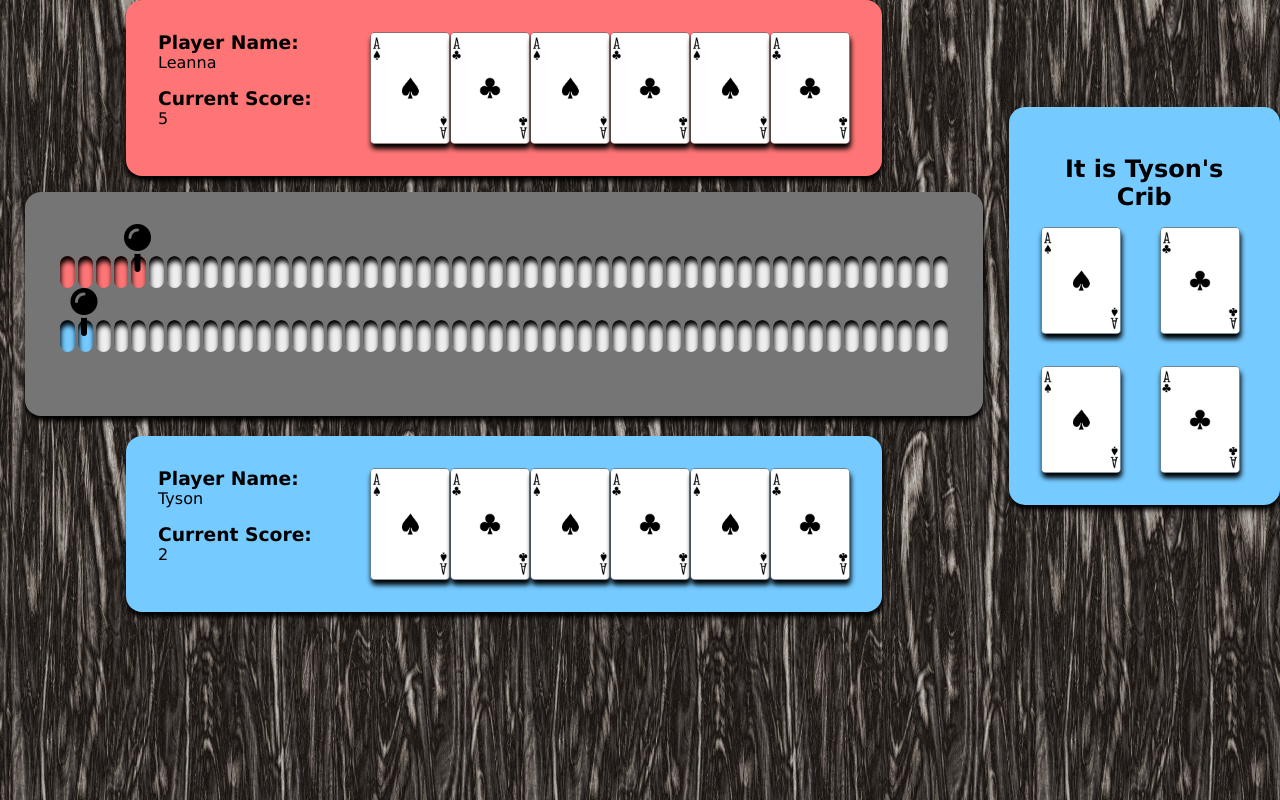
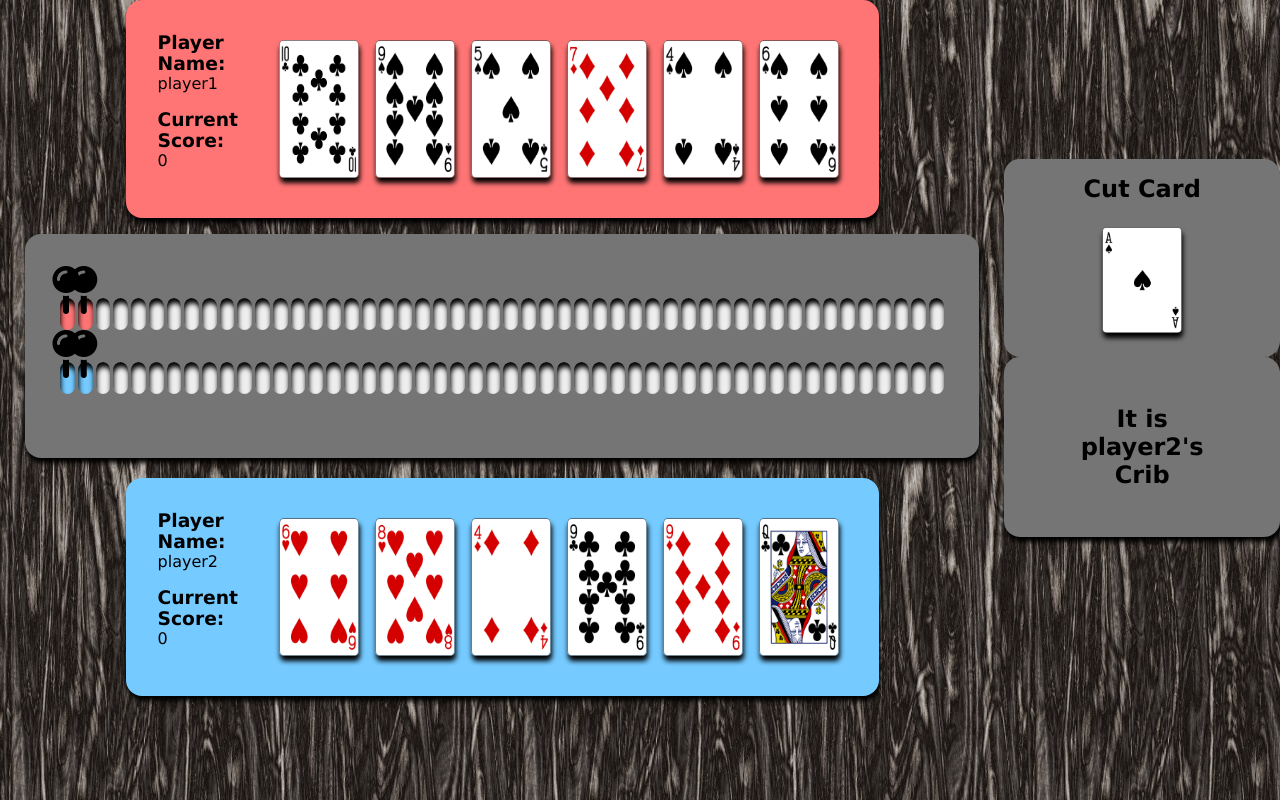
Before and after one commit to TyR404/Cribbage, a plain HTML site: page index.html in a window 1280 px wide. Drawn offline with Linux system fonts and the light colour scheme.

Commit message:
Add basic UI render method

```diff
--- a/index.html
+++ b/index.html
@@ -29,13 +29,13 @@
         </div>
       </div>
 
-      <table>
+      <table class="cribbage-board">
         <tr class="player1">
-          <td class="scored"></td>
-          <td class="scored"></td>
-          <td class="scored"></td>
-          <td class="scored"></td>
-          <td class="scored"><i class="fa-sharp fa-solid fa-map-pin"></i></td>
+          <td><i class="fa-sharp fa-solid fa-map-pin"></i></td>
+          <td></td>
+          <td></td>
+          <td></td>
+          <td></td>
           <td></td>
           <td></td>
           <td></td>
@@ -83,8 +83,8 @@
           <td></td>
         </tr>
         <tr class="player2">
-          <td class="scored"></td>
-          <td class="scored"><i class="fa-sharp fa-solid fa-map-pin"></i></td>
+          <td><i class="fa-sharp fa-solid fa-map-pin"></i></td>
+          <td></td>
           <td></td>
           <td></td>
           <td></td>
@@ -155,10 +155,16 @@
     </main>
 
     <aside>
+      <div class="cut-card-container">
+        <h2>Cut Card</h2>
+        <div class="cut-card">
+          <img src="Pictures\card_AS.png" alt="" class="card" />
+        </div>
+      </div>
       <div class="crib">
         <h2 class="crib-owner">It is Tyson's Crib</h2>
         <div class="crib-hand">
-          <img src="Pictures\card_AS.png" alt="" class="card" />
+          <img src="Pictures\card_BACK.png" alt="" class="card" />
           <img src="Pictures\card_AC.png" alt="" class="card" />
           <img src="Pictures\card_AS.png" alt="" class="card" />
           <img src="Pictures\card_AC.png" alt="" class="card" />
--- a/scripts/app.js
+++ b/scripts/app.js
@@ -34,10 +34,7 @@ Deck.prototype.shuffle = function () {
     currentIndex--;
 
     // And swap it with the current element.
-    [this.cards[currentIndex], this.cards[randomIndex]] = [
-      this.cards[randomIndex],
-      this.cards[currentIndex],
-    ];
+    [this.cards[currentIndex], this.cards[randomIndex]] = [this.cards[randomIndex], this.cards[currentIndex]];
   }
 };
 
@@ -62,21 +59,7 @@ function Card(suit, rank) {
 }
 
 Card.prototype.toCardCode = function () {
-  const cardNames = [
-    "A",
-    "2",
-    "3",
-    "4",
-    "5",
-    "6",
-    "7",
-    "8",
-    "9",
-    "10",
-    "J",
-    "Q",
-    "K",
-  ];
+  const cardNames = ["A", "2", "3", "4", "5", "6", "7", "8", "9", "10", "J", "Q", "K"];
   return `${cardNames[this.rank - 1]}${this.suit}`;
 };
 
@@ -208,12 +191,63 @@ function render(board) {
   if (board.phase === initialCut) {
     board.changePhase = true;
     board.initialCut();
+    renderUI(board);
   }
   console.log(board.phase);
   if (board.phase === cardSelectionPhase) {
     board.changePhase = true;
     board.cardSelectionPhase();
+    renderUI(board);
   }
 }
+
+function renderUI(board) {
+  const cribbageBoardUI = document.querySelector(".cribbage-board");
+  // iterates through each player
+  for (let i = 0; i < board.players.length; i++) {
+    const currentPlayer = board.players[i];
+    const currentPlayerUI = document.querySelector(`.player${i + 1}-details`);
+    // HANDLES EACH PLAYERS NAME AND SCORE
+    currentPlayerUI.querySelector(".player-name").textContent = currentPlayer.name;
+    currentPlayerUI.querySelector(".player-score").textContent = currentPlayer.score;
+
+    // CHANGES THE POINTS ON THE VISUAL BOARD
+    const currentRowUI = cribbageBoardUI.querySelectorAll("tr")[i];
+    const currentRowElementsUI = [...currentRowUI.querySelectorAll("td")];
+    // for every score the player has, adds colored background
+    for (let i = 0; i < currentPlayer.score + 2; i++) {
+      currentRowElementsUI[i].classList.add("scored");
+    }
+    // adds pin at the last score
+    currentRowElementsUI[currentPlayer.score + 1].insertAdjacentHTML("beforeend", `<i class="fa-sharp fa-solid fa-map-pin"></i>`);
+
+    // REMOVE LAST PEG IF THERE ARE MORE THAN TWO PEGS
+    const allPegs = [...currentRowUI.querySelectorAll("i")];
+    allPegs.length <= 2 ? allPegs : allPegs[0].remove();
+
+    // HANDLES EACH PLAYERS HANDS
+    const currentPlayerHandUI = currentPlayerUI.querySelector(`.player-hand`);
+    // clears old cards
+    currentPlayerHandUI.innerHTML = "";
+    // inserts each card into the HTML
+    currentPlayer.hand.forEach((card) => {
+      currentPlayerHandUI.insertAdjacentHTML("beforeend", `<img src="Pictures/card_${card.toCardCode()}.png" alt="" class="card" />`);
+    });
+  }
+  // DEALS WITH CRIB
+  const cribUI = document.querySelector(".crib");
+  const currentCribOwner = board.players.find((player) => player.isCrib === true);
+  // changes crib owner
+  cribUI.querySelector(".crib-owner").textContent = `It is ${currentCribOwner.name}'s Crib`;
+
+  const cribHandUI = cribUI.querySelector(".crib-hand");
+  // clears old cards
+  cribHandUI.innerHTML = "";
+  // adds new crib cards
+  currentCribOwner.crib.forEach((card) => {
+    cribHandUI.insertAdjacentHTML("beforeend", `<img src="Pictures/card_${card.toCardCode()}.png" alt="" class="card" />`);
+  });
+}
+
 const board = new CribbageBoard();
 reset(board);
--- a/styles/styles.css
+++ b/styles/styles.css
@@ -86,7 +86,7 @@ aside {
 }
 
 .crib {
-  background-color: hsl(203, 100%, 73%);
+  background-color: rgb(117, 117, 117);
   padding: 2rem;
   border-radius: 1rem;
   box-shadow: 1px 5px 5px black;
@@ -109,6 +109,7 @@ aside {
   display: block;
   box-shadow: 1px 5px 5px black;
   border-radius: 0.3rem;
+  margin: 0.5rem;
 }
 
 i {
@@ -118,3 +119,14 @@ i {
   top: -100%;
   transform: translateX(-55%);
 }
+
+.cut-card-container {
+  background-color: rgb(117, 117, 117);
+  border-radius: 1rem;
+  justify-content: center;
+  align-items: center;
+  display: flex;
+  flex-direction: column;
+  padding: 1rem;
+  gap: 1rem;
+}
```
Also changed, not shown: Pictures/card_BACK.png (added).
